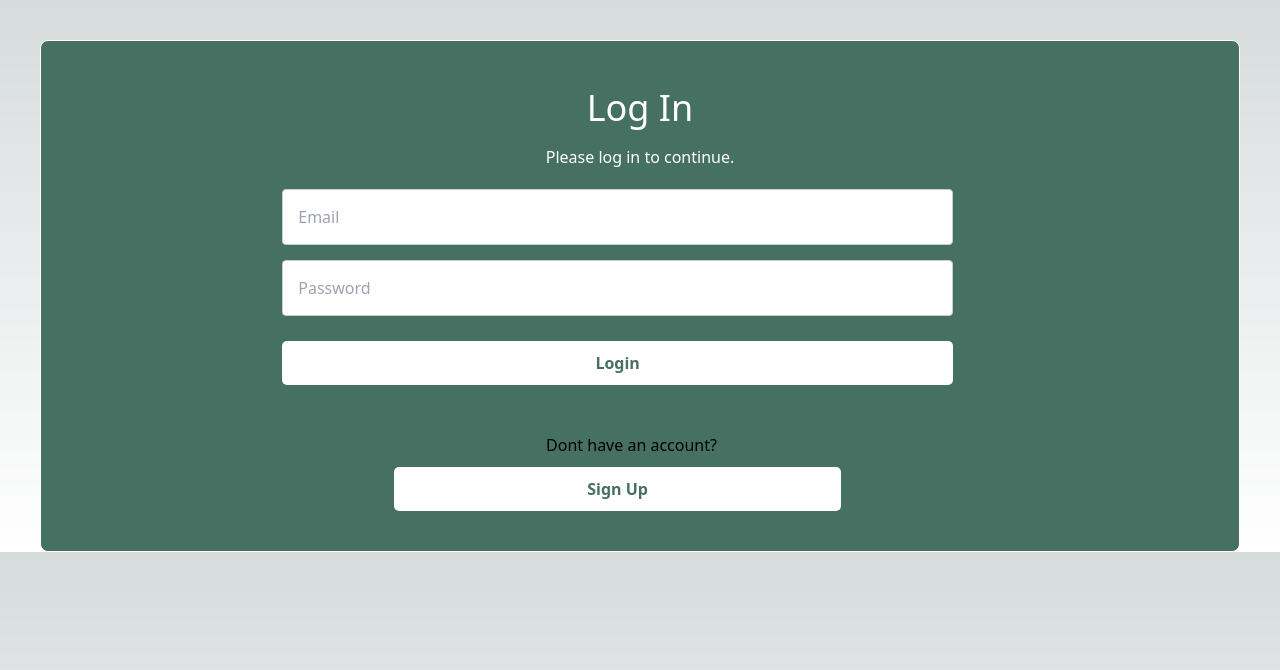
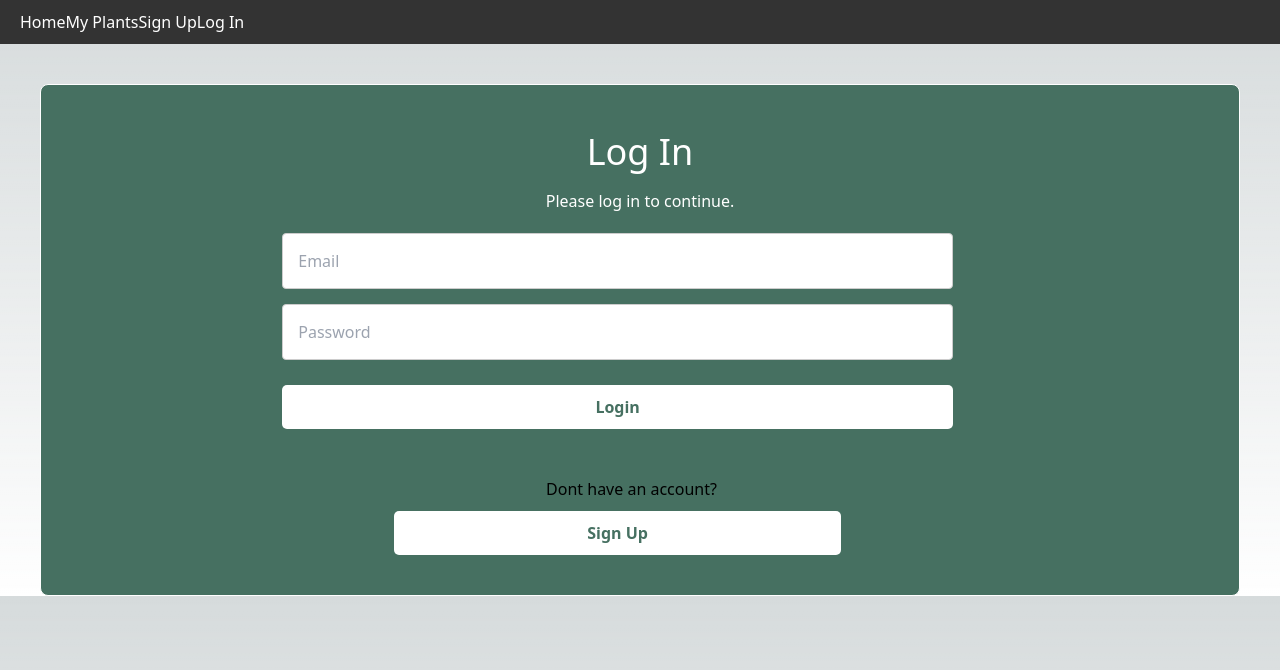
Before and after one commit to atishay2305-hub/LeafLog, a Next.js app in the folder leaf-log/: page /login in a window 1280 px wide. Shown: the top 670 px of the page. Built offline with nearby package versions, Linux system fonts and the light colour scheme.

Commit message:
added basic header set up

```diff
--- /dev/null
+++ b/leaf-log/src/app/components/Header.module.css
@@ -0,0 +1,10 @@
+/* components/Header.module.css */
+
+.header {
+    background-color: #333;
+    color: white;
+    padding: 10px 20px;
+    display: flex;
+    justify-content: space-between;
+    align-items: center;
+}
--- /dev/null
+++ b/leaf-log/src/app/components/Header.tsx
@@ -0,0 +1,26 @@
+import Link from "next/link";
+import styles from "./Header.module.css"; // Adjust the import path as necessary
+
+const Header = () => {
+  return (
+    <header className={styles.header}>
+      <nav>
+        <Link href="/" legacyBehavior>
+          <a id="homeLink">Home</a>
+        </Link>
+        <Link href="/my-plants" legacyBehavior>
+          <a id="myPlantsLink">My Plants</a>
+        </Link>
+        <Link href="/signup" legacyBehavior>
+          <a id="signupLink">Sign Up</a>
+        </Link>
+        <Link href="/login" legacyBehavior>
+          <a id="loginLink">Log In</a>
+        </Link>
+        {/* Add other navigation links here */}
+      </nav>
+    </header>
+  );
+};
+
+export default Header;
--- /dev/null
+++ b/leaf-log/src/app/components/Layout.tsx
@@ -0,0 +1,17 @@
+import React from "react";
+import Header from "./Header";
+
+type LayoutProps = {
+  children: React.ReactNode;
+};
+
+const Layout: React.FC<LayoutProps> = ({ children }) => {
+  return (
+    <>
+      <Header />
+      <main>{children}</main>
+    </>
+  );
+};
+
+export default Layout;
--- a/leaf-log/src/app/login/page.tsx
+++ b/leaf-log/src/app/login/page.tsx
@@ -2,6 +2,7 @@
 "use client";
 
 import Head from "next/head";
+import Header from "../components/Header";
 import { useState, FormEvent, ChangeEvent } from "react";
 import styles from "./Login.module.css"; // Make sure to create a Login.module.css or reuse Signup.module.css
 
@@ -48,6 +49,8 @@ export default function LoginPage() {
   };
 
   return (
+    <>
+      <Header />
       <div className={styles.container}>
         <Head>
           <title>Login</title>
@@ -92,5 +95,6 @@ export default function LoginPage() {
           </div>{" "}
         </div>
       </div>
+    </>
   );
 }
--- /dev/null
+++ b/leaf-log/src/pages/_app.tsx
@@ -0,0 +1,15 @@
+// src/pages/_app.js
+
+import Header from "../app/components/Header";
+import type { AppProps } from "next/app";
+
+function MyApp({ Component, pageProps }: AppProps) {
+  return (
+    <>
+      <Header />
+      <Component {...pageProps} />
+    </>
+  );
+}
+
+export default MyApp;
--- a/leaf-log/src/pages/api/signup.tsx
+++ /dev/null
@@ -1,18 +0,0 @@
-// src/pages/api/signup.js
-
-export default async function signup(req, res) {
-  if (req.method === "POST") {
-    // Extract the data from the request
-    const { email, password } = req.body;
-
-    // Implement your signup logic here
-    // For example, hash the password, check if the email is already used, etc.
-
-    // If everything is successful, you can return a success response
-    res.status(200).json({ message: "Signup successful!" });
-  } else {
-    // If the incoming request is not a POST request, return an error
-    res.setHeader("Allow", ["POST"]);
-    res.status(405).end(`Method ${req.method} Not Allowed`);
-  }
-}
```
Lines whose indentation alone changed are shown as unchanged.
